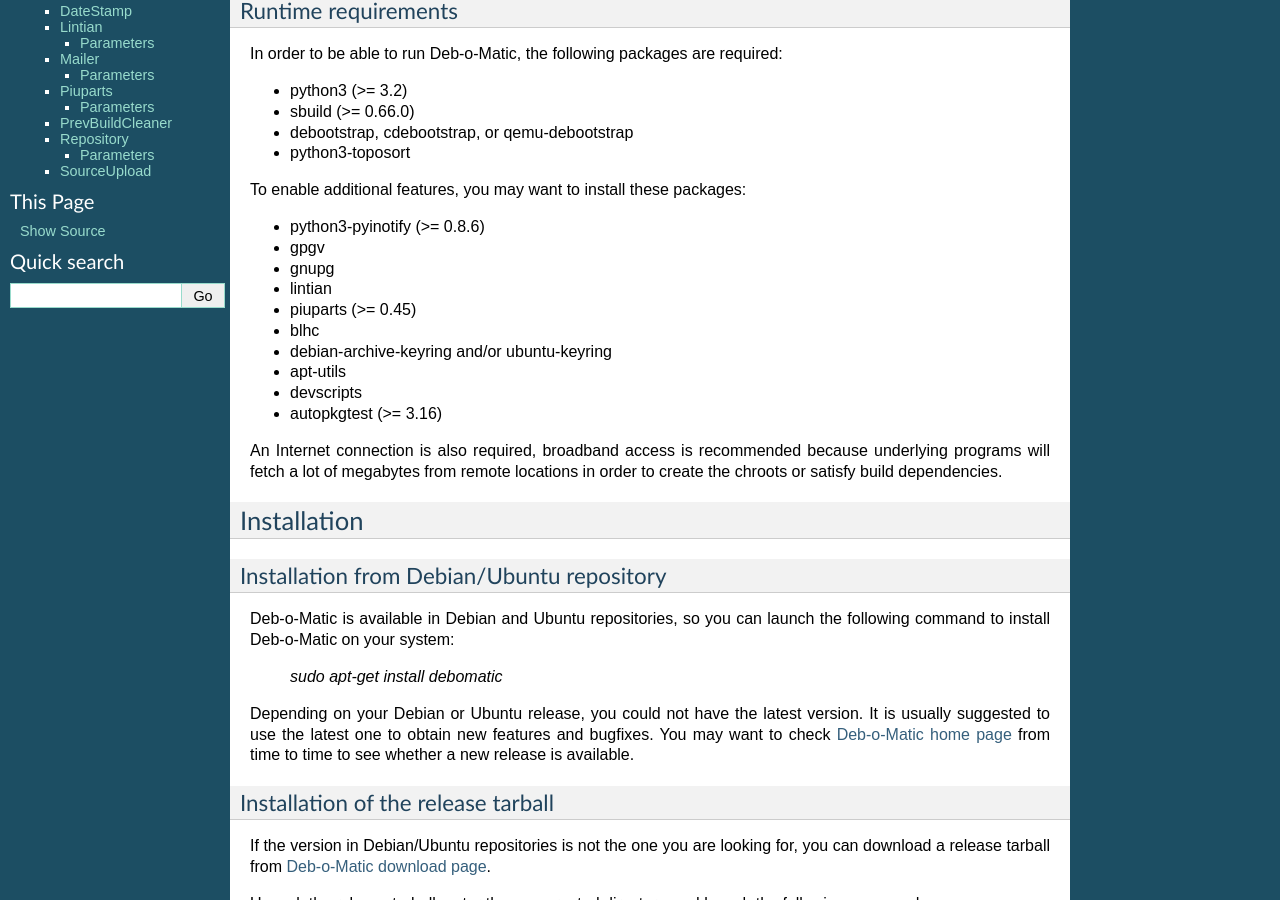
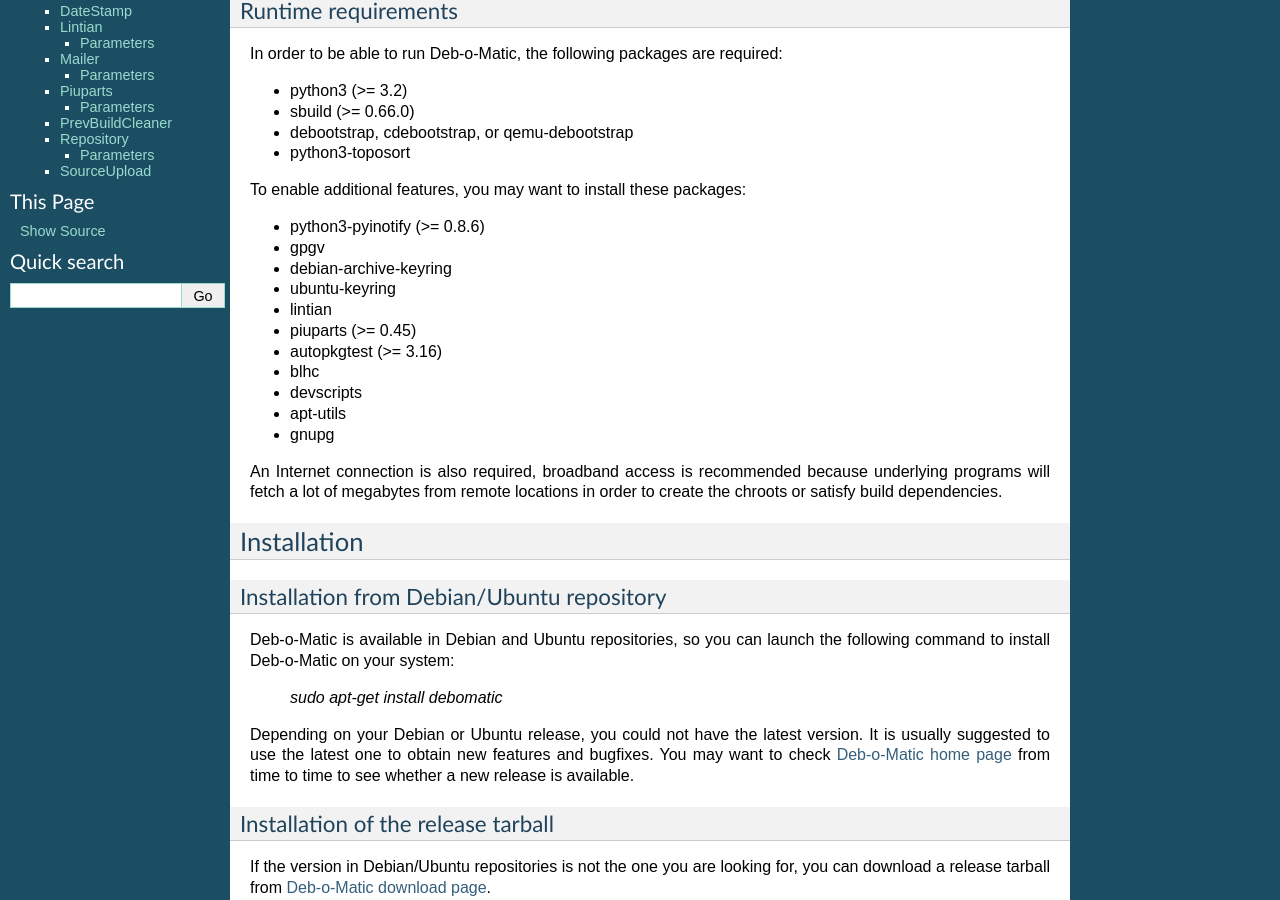
Before and after one commit to debomatic/debomatic, a Sphinx documentation site: the page built from docs/index.rst, in a window 1280 px wide and 900 px high, scrolled down 967 px. Built offline with Sphinx 7.4.7, drawn with Linux system fonts in a browser that asks for light colours.

```diff
--- a/docs/index.rst
+++ b/docs/index.rst
@@ -68,14 +68,15 @@ To enable additional features, you may want to install these packages:
 
 * python3-pyinotify (>= 0.8.6)
 * gpgv
-* gnupg
+* debian-archive-keyring
+* ubuntu-keyring
 * lintian
 * piuparts (>= 0.45)
+* autopkgtest (>= 3.16)
 * blhc
-* debian-archive-keyring and/or ubuntu-keyring
+* devscripts
 * apt-utils
-* devscripts
-* autopkgtest (>= 3.16)
+* gnupg
 
 An Internet connection is also required, broadband access is recommended
 because underlying programs will fetch a lot of megabytes from remote locations
```
